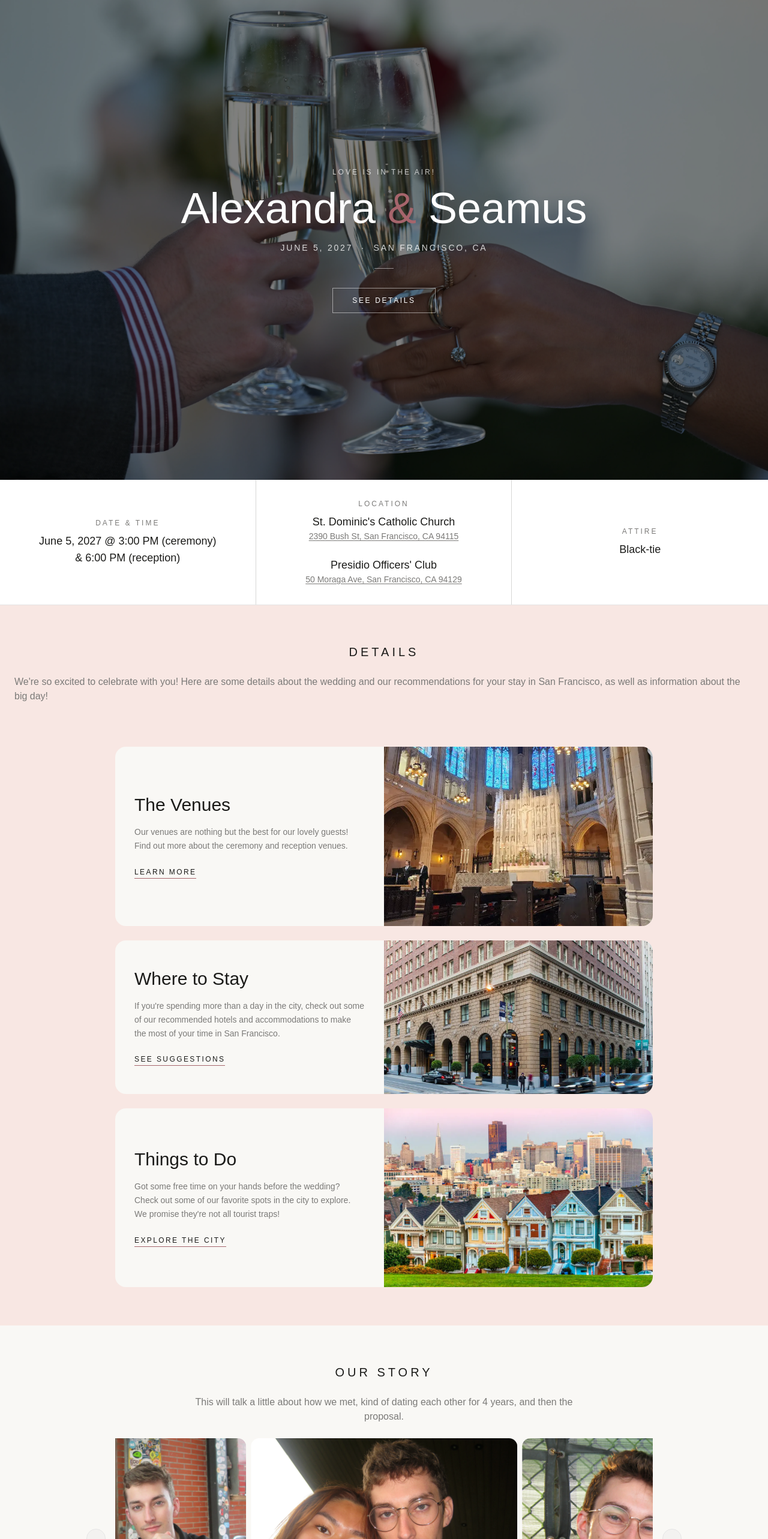
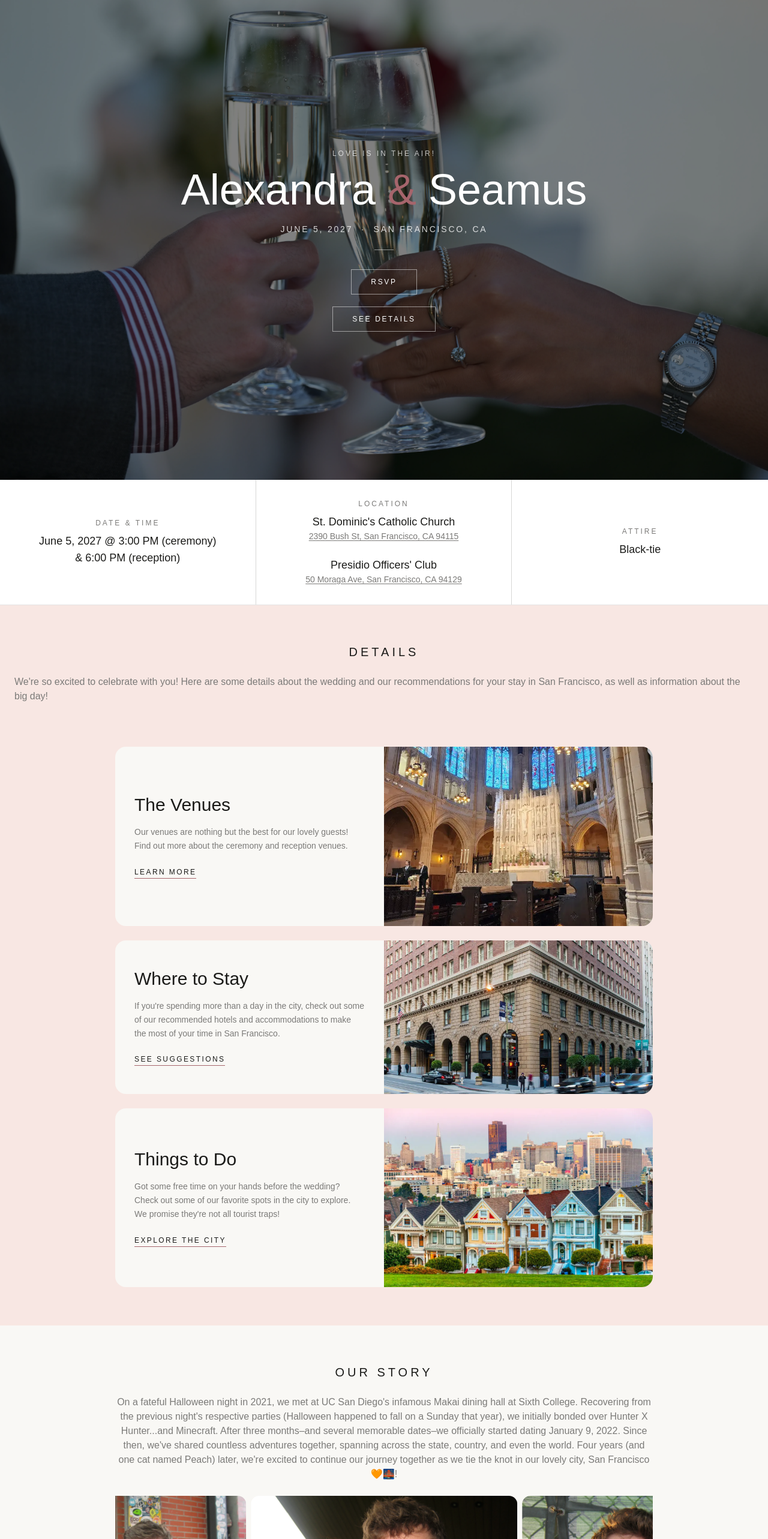
Before and after one commit to alexandrarh/wedding-website, a React (Vite) app: page / in a window 1280 px wide. Shown: the top 2566 px of the page at 60% size. Built offline with nearby package versions, Linux system fonts and the light colour scheme; some icons are missing.

Commit message:
Update hero content, our story section

```diff
--- a/src/components/Hero.tsx
+++ b/src/components/Hero.tsx
@@ -36,12 +36,22 @@ export default function Hero() {
 
         <div className="w-8 h-px bg-white/50 mt-2" />
 
-        <button
-          onClick={handleScroll}
+        <div className="flex flex-col items-center gap-1">
+          <a
+          href="https://rsvp.alexandseamus2027.com"
+          target="_blank"
+          rel="noopener noreferrer"
           className="mt-4 text-xs tracking-[0.22em] uppercase text-white border border-white/50 px-8 py-3 cursor-pointer hover:bg-white/10 transition-colors"
-        >
-          See Details
-        </button>
+          >
+            RSVP
+          </a>
+          <button
+            onClick={handleScroll}
+            className="mt-4 text-xs tracking-[0.22em] uppercase text-white border border-white/50 px-8 py-3 cursor-pointer hover:bg-white/10 transition-colors"
+          >
+            See Details
+          </button>
+        </div>
       </div>
     </section>
   )
--- a/src/components/OurStory.tsx
+++ b/src/components/OurStory.tsx
@@ -28,10 +28,10 @@ export default function OurStory() {
         Our Story
       </p>
       <p
-        className="text-md text-[var(--color-warm-gray)] text-center max-w-2xl"
+        className="text-md text-[var(--color-warm-gray)] text-center max-w-4xl"
         style={{ fontFamily: 'var(--font-heading)' }}
       >
-        This will talk a little about how we met, kind of dating each other for 4 years, and then the proposal.
+        On a fateful Halloween night in 2021, we met at UC San Diego's infamous Makai dining hall at Sixth College. Recovering from the previous night's respective parties (Halloween happened to fall on a Sunday that year), we initially bonded over Hunter X Hunter...and Minecraft. After three months–and several memorable dates–we officially started dating January 9, 2022. Since then, we've shared countless adventures together, spanning across the state, country, and even the world. Four years (and one cat named Peach) later, we're excited to continue our journey together as we tie the knot in our lovely city, San Francisco &#129505;&#x1F309;!
       </p>
 
       <Carousel
--- a/src/pages/Venue.tsx
+++ b/src/pages/Venue.tsx
@@ -28,7 +28,7 @@ const venue_sections = [
     button_link: 'https://maps.app.goo.gl/CzqdQL11xX8f7u3n9',
     bg_color: 'var(--color-cream)',
     align: 'right',
-    photo: "/presidio.webp",
+    photo: "/presidio_moraga_hall.webp",
   },
 ]
 
```
Also changed, not shown: public/presidio_moraga_hall.webp (added).
